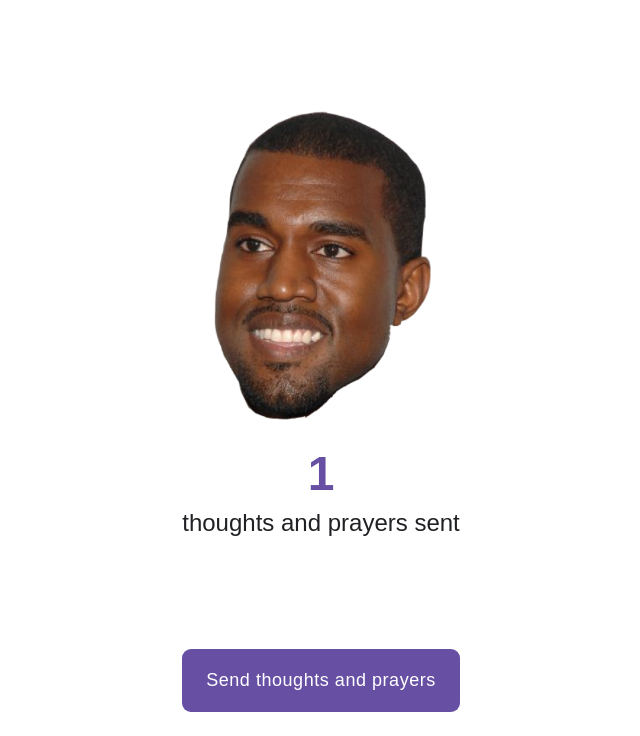
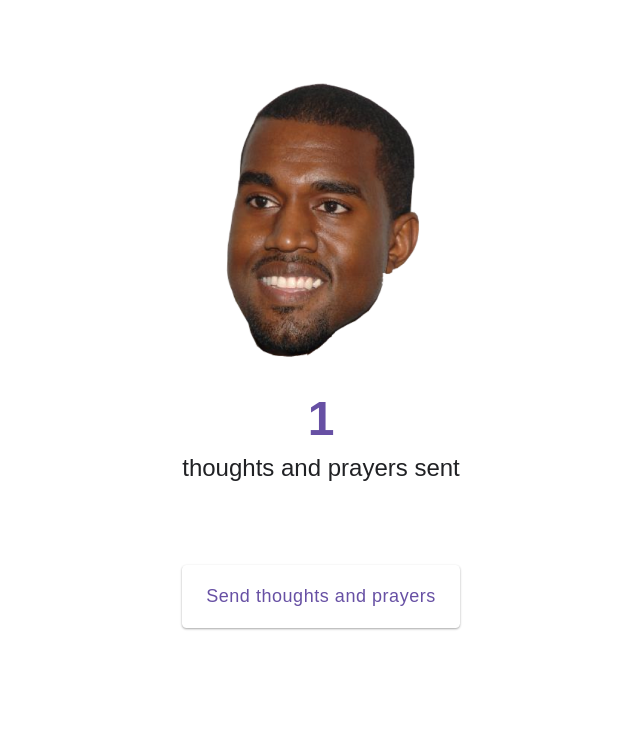
Before and after one commit to jeffclaybrook/Kanye-Project, a plain HTML site: page index.html in a window 1280 px wide. Both pictures are taken after a click on the button "Send thoughts and prayers". Shown: the part 64-800 px from the top of the page, without its empty margins (319-959 px from the left). Drawn offline with Linux system fonts and the light colour scheme.

Commit message:
Add files via upload

```diff
--- a/index.html
+++ b/index.html
@@ -18,13 +18,13 @@
  <div class="container">
   <h1>Send thoughts and prayers to Kanye</h1>
   <figure>
-   <img src="images/kanye.png" alt="Kanye West" width="225">
+   <img src="images/kanye.png" alt="Send thoughts and prayers to Kanye" width="200">
    <figcaption>
     <strong id="counter">0</strong>
     <h2>thoughts and prayers sent</h2>
    </figcaption>
   </figure>
-  <button id="button">Send thoughts and prayers</button>
+  <button class="button" id="button">Send thoughts and prayers</button>
  </div>
  <script src="script.js"></script>
 </body>
--- a/script.js
+++ b/script.js
@@ -1,35 +1,26 @@
-const counter = document.getElementById('counter');
-const button = document.getElementById('button');
+const counter = document.getElementById("counter");
+const button = document.getElementById("button");
 
 let count = JSON.parse(localStorage.getItem("count") || "0");
 counter.innerText = count;
 
-button.addEventListener('click', () => {
+button.addEventListener("click", () => {
  count++;
  localStorage.setItem("count", JSON.stringify(count));
  counter.innerText = count;
 })
 
-function createRipple(e) {
- const element = e.currentTarget;
- const circle = document.createElement('span');
- const diameter = Math.max(element.clientWidth, element.clientHeight);
- const radius = diameter / 2;
-
- circle.style.width = circle.style.height = `${diameter}px`;
- circle.style.left = `${e.clientX - element.offsetLeft - radius}px`;
- circle.style.top = `${e.clientY - element.offsetTop - radius}px`;
- circle.classList.add('ripple');
-
- const ripple = element.getElementsByClassName('ripple')[0];
-
- if (ripple) ripple.remove();
-
- element.appendChild(circle);
+const animateButton = (e) => {
+ e.preventDefault;
+ e.target.classList.remove("animated");
+ e.target.classList.add("animated");
+ setTimeout(() => {
+  e.target.classList.remove("animated")
+ }, 700);
 }
 
-const buttons = [button];
+const buttons = document.getElementsByClassName("button");
 
-for (const button of buttons) {
- button.addEventListener('click', createRipple)
+for (let i = 0; i < buttons.length; i++) {
+ buttons[i].addEventListener("click", animateButton);
 }
--- a/style.css
+++ b/style.css
@@ -48,13 +48,15 @@ button {
 
 h1 {
  text-align: center;
+ margin-block-end: auto;
 }
 
 figure {
  display: flex;
  flex-direction: column;
  align-items: center;
- gap: 1.5rem;
+ gap: 2rem;
+ margin-block-end: auto;
 }
 
 figure img {
@@ -82,34 +84,104 @@ figcaption h2 {
  font-weight: 400;
 }
 
-button {
+button.button {
  font-family: "Arial", system-ui, sans-serif;
  font-size: 1.125rem;
  font-weight: 500;
  position: relative;
- display: inline-flex;
- align-items: center;
- justify-content: center;
+ display: inline-block;
+ text-align: center;
  block-size: 3.5em;
  padding-inline: 1.5rem;
+ background-color: #ffffff;
+ color: #6750A4;
+ border-radius: .25em;
+ letter-spacing: .03em;
+ transition: transform ease-in 0.1s;
+ margin-block-end: auto;
+ box-shadow: rgba(0, 0, 0, 0.12) 0px 1px 3px, rgba(0, 0, 0, 0.24) 0px 1px 2px;
+}
+
+button.button::before,
+button.button::after {
+ content: "";
+ position: absolute;
+ left: -20%;
+ inline-size: 140%;
+ block-size: 100%;
+ display: block;
+ z-index: -1000;
+ transition: all ease-in-out 0.5s;
+ background-repeat: no-repeat;
+}
+
+button.button::before {
+ display: none;
+ top: -75%;
+ background-image: radial-gradient(circle, #6750A4 20%, transparent 20%),
+ radial-gradient(circle,  transparent 20%, #6750A4 20%, transparent 30%),
+ radial-gradient(circle, #6750A4 20%, transparent 20%),
+ radial-gradient(circle, #6750A4 20%, transparent 20%),
+ radial-gradient(circle,  transparent 10%, #6750A4 15%, transparent 20%),
+ radial-gradient(circle, #6750A4 20%, transparent 20%),
+ radial-gradient(circle, #6750A4 20%, transparent 20%),
+ radial-gradient(circle, #6750A4 20%, transparent 20%),
+ radial-gradient(circle, #6750A4 20%, transparent 20%);
+ background-size: 10% 10%, 20% 20%, 15% 15%, 20% 20%, 18% 18%, 10% 10%, 15% 15%, 10% 10%, 18% 18%;
+}
+
+button.button::after {
+ display: none;
+ bottom: -75%;
+ background-image: radial-gradient(circle, #6750A4 20%, transparent 20%),
+ radial-gradient(circle, #6750A4 20%, transparent 20%),
+ radial-gradient(circle,  transparent 10%, #6750A4 15%, transparent 20%),
+ radial-gradient(circle, #6750A4 20%, transparent 20%),
+ radial-gradient(circle, #6750A4 20%, transparent 20%),
+ radial-gradient(circle, #6750A4 20%, transparent 20%),
+ radial-gradient(circle, #6750A4 20%, transparent 20%);
+ background-size: 15% 15%, 20% 20%, 18% 18%, 20% 20%, 15% 15%, 10% 10%, 20% 20%;
+}
+
+button.button:active {
+ transform: scale(0.9);
  background-color: #6750A4;
  color: #ffffff;
- border-radius: .5em;
- letter-spacing: .03em;
- overflow: hidden;
+ box-shadow: 0 2px 25px rgba(103, 80, 164, .2);
 }
 
-button .ripple {
- position: absolute;
- border-radius: inherit;
- transform: scale(0);
- background: rgba(255,255,255,.4);
- animation: ripple 300ms linear;
+button.button.animated::before {
+ display: block;
+ animation: topBubbles ease-in-out .75s forwards;
 }
 
-@keyframes ripple {
- to {
-  transform: scale(4);
-  opacity: 0;
+button.button.animated::after {
+ display: block;
+ animation: bottomBubbles ease-in-out .75s forwards;
+}
+
+@keyframes topBubbles {
+ 0% {
+  background-position: 5% 90%, 10% 90%, 10% 90%, 15% 90%, 25% 90%, 25% 90%, 40% 90%, 55% 90%, 70% 90%;
+ }
+ 50% {
+  background-position: 0% 80%, 0% 20%, 10% 40%, 20% 0%, 30% 30%, 22% 50%, 50% 50%, 65% 20%, 90% 30%;
+ }
+ 100% {
+  background-position: 0% 70%, 0% 10%, 10% 30%, 20% -10%, 30% 20%, 22% 40%, 50% 40%, 65% 10%, 90% 20%;
+  background-size: 0% 0%, 0% 0%, 0% 0%, 0% 0%, 0% 0%, 0% 0%;
  }
 }
+
+@keyframes bottomBubbles {
+ 0% {
+  background-position: 10% -10%, 30% 10%, 55% -10%, 70% -10%, 85% -10%, 70% -10%, 70% 0%;
+ }
+ 50% {
+  background-position: 0% 80%, 20% 80%, 45% 60%, 60% 100%, 75% 70%, 95% 60%, 105% 0%;
+ }
+ 100% {
+  background-position: 0% 90%, 20% 90%, 45% 70%, 60% 110%, 75% 80%, 95% 70%, 110% 10%;
+  background-size: 0% 0%, 0% 0%, 0% 0%, 0% 0%, 0% 0%, 0% 0%;
+ }
+}
```
